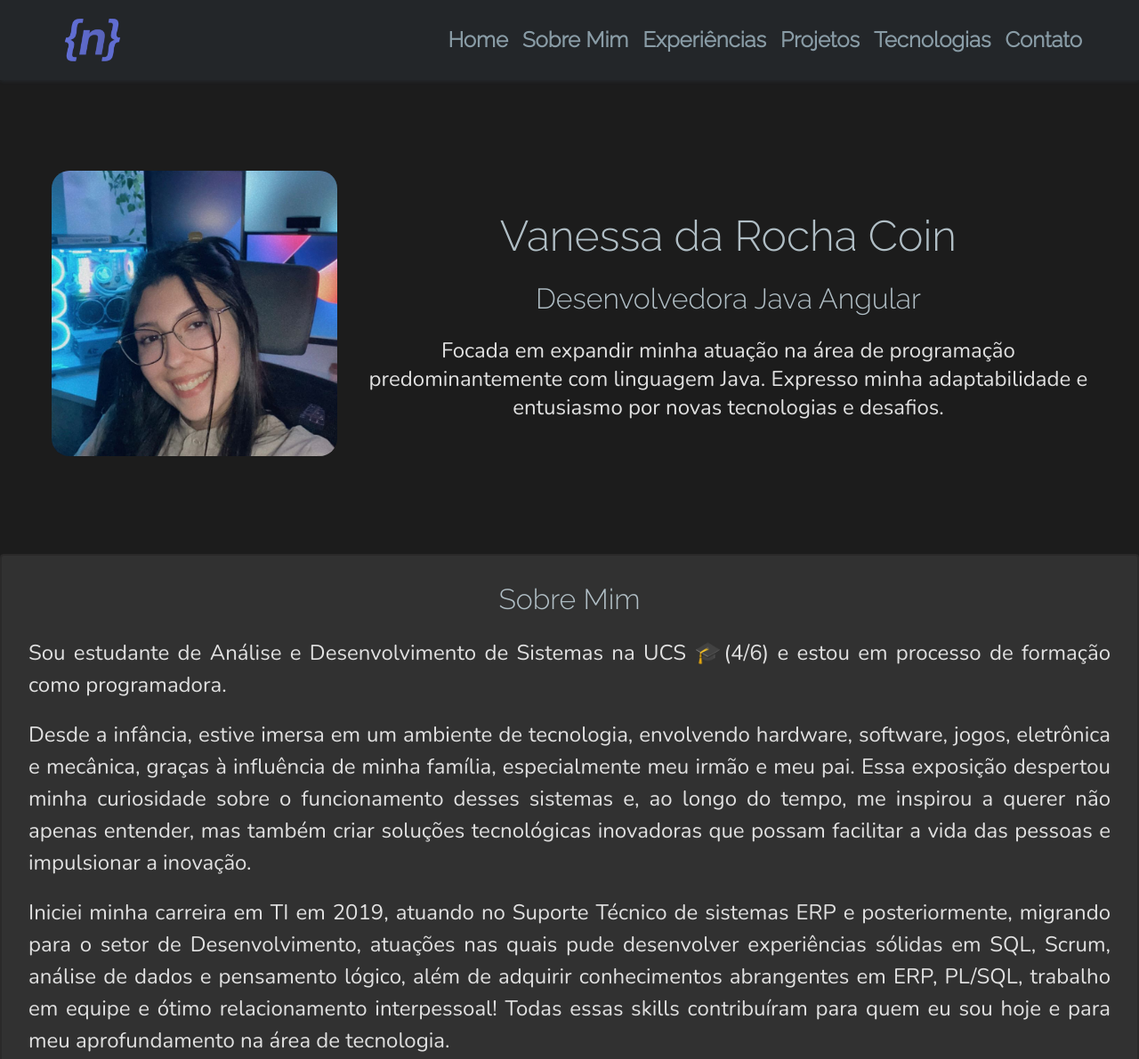
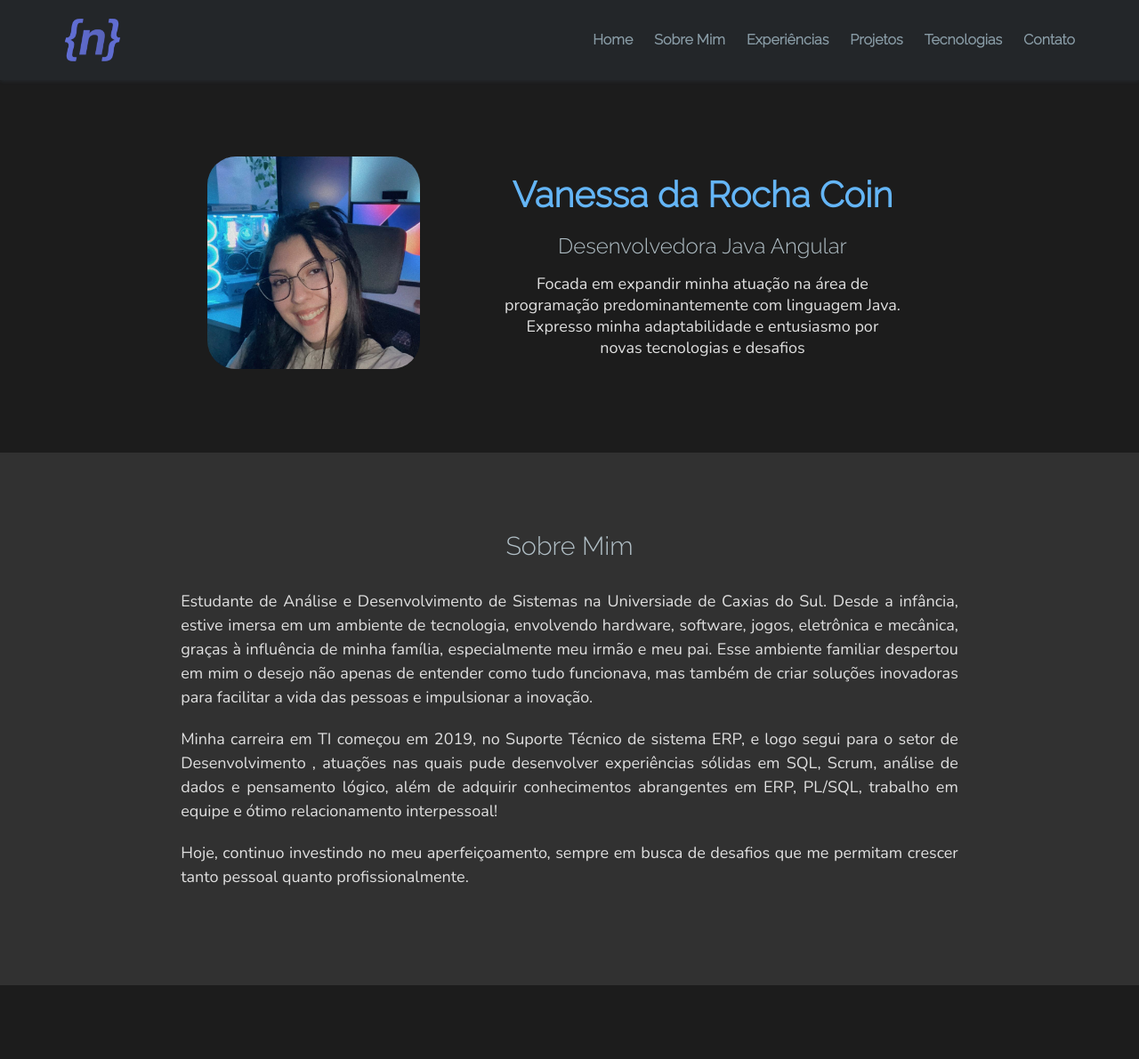
Before and after one commit to vanessacoin/portfolio-vanessacoin, a website: page index.html in a window 1280 px wide. Shown: the top 1191 px of the page at 89% size. Drawn offline with nearby package versions, Linux system fonts and the light colour scheme.

Commit message:
melhorias no css - tela padrao 19.5pol

```diff
--- a/index.html
+++ b/index.html
@@ -50,7 +50,7 @@
                         <h1 class="title">Vanessa da Rocha Coin</h1>
                         <h2 class="subtitle">Desenvolvedora Java Angular</h2>
                         <p>Focada em expandir minha atuação na área de programação predominantemente com linguagem Java.
-                            Expresso minha adaptabilidade e entusiasmo por novas tecnologias e desafios.</p>
+                            Expresso minha adaptabilidade e entusiasmo por novas tecnologias e desafios</p>
                     </div>
                 </div>
             </section>
@@ -58,24 +58,22 @@
 
         <section id="about">
             <div class="content">
-                <h2 class="subtitle">Sobre Mim</h2>
-                <p>Sou estudante de Análise e Desenvolvimento de Sistemas na UCS 🎓(4/6) e estou em processo de formação como
-                    programadora.</p>
-                <p>Desde a infância, estive imersa em um ambiente de tecnologia, envolvendo hardware, software, jogos,
-                    eletrônica e mecânica, graças à influência de minha família, especialmente meu irmão e meu pai. Essa
-                    exposição despertou minha curiosidade sobre o funcionamento desses sistemas e, ao longo do tempo, me
-                    inspirou a querer não apenas entender, mas também criar soluções tecnológicas inovadoras que possam
+                <h2 class="title-main">Sobre Mim</h2>
+                <p>Estudante de Análise e Desenvolvimento de Sistemas na Universiade de Caxias do Sul. Desde a infância,
+                    estive imersa em um ambiente de tecnologia, envolvendo hardware, software, jogos, eletrônica e mecânica,
+                    graças à influência de minha família, especialmente meu irmão e meu pai. Esse ambiente familiar despertou
+                    em mim o desejo não apenas de entender como tudo funcionava, mas também de criar soluções inovadoras para
                     facilitar a vida das pessoas e impulsionar a inovação.</p>
-                <p>Iniciei minha carreira em TI em 2019, atuando no Suporte Técnico de sistemas ERP e posteriormente,
-                    migrando para o setor de Desenvolvimento, atuações nas quais pude desenvolver experiências sólidas
-                    em SQL, Scrum, análise de dados e pensamento lógico, além de adquirir conhecimentos abrangentes em
-                    ERP, PL/SQL, trabalho em equipe e ótimo relacionamento interpessoal! Todas essas skills contribuíram
-                    para quem eu sou hoje e para meu aprofundamento na área de tecnologia.</p>
+                <p>Minha carreira em TI começou em 2019, no Suporte Técnico de sistema ERP, e logo segui para o setor de Desenvolvimento
+                    , atuações nas quais pude desenvolver experiências sólidas em SQL, Scrum, análise de dados e pensamento lógico,
+                    além de adquirir conhecimentos abrangentes em ERP, PL/SQL, trabalho em equipe e ótimo relacionamento interpessoal!</p>
+                <p>Hoje, continuo investindo no meu aperfeiçoamento, sempre em busca de desafios que me permitam crescer tanto pessoal
+                    quanto profissionalmente.</p>
         </section>
 
         <section id="experience">
             <div class="content">
-                <h2 class="subtitle">Experiências</h2>
+                <h2 class="title-main">Experiências</h2>
                 <div id="experience-item">
                     <div class="text-exp">
                         <h4 class="company-exp">Empresa: Methos Cloud ERP</h4>
@@ -127,7 +125,7 @@
 
         <section id="projects">
             <div class="content">
-                <h2 class="subtitle">Projetos</h2>
+                <h2 class="title-main">Projetos</h2>
                 <div class="project-item">
                     <p>EM BREVE</p>
                 </div>
@@ -136,7 +134,7 @@
 
         <section id="technologies">
             <div class="content">
-                <h2 class="subtitle">Tecnologias</h2>
+                <h2 class="title-main">Tecnologias</h2>
                 <div class="item-technology">
                     <span class="icon-technology">
                         <svg viewBox="0 0 512 512" xmlns="http://www.w3.org/2000/svg">
@@ -173,8 +171,8 @@
         </section>
 
         <section id="contact">
-            <div class="grid-layout">
-                <h2 class="subtitle">Contato</h2>
+            <div class="content">
+                <h2 class="title-main">Contato</h2>
                 <div class="item-contact">
                     <a href="https://www.linkedin.com/in/vanessacoin/" target="_blank">
                         <span class="icon-contact">
--- a/src/assets/css/_about.scss
+++ b/src/assets/css/_about.scss
@@ -1,18 +1,14 @@
 #about {
-    background-color: #313131;
-    border: 2px solid #2a2929;
-    padding: 30px;
-    border-radius: 4px;
+    background-color: var(--color-bg-secondary);
 
     .content {
         display: flex;
         flex-direction: column;
-        align-items: left;
         justify-content: center;
+        margin: 0 var(--margin-lateral-medium) 0 var(--margin-lateral-medium);
 
         p {
             line-height: 1.5;
-            font-size: var(--size-font-medium);
             text-align: justify;
             margin-bottom: 20px;
         }
--- a/src/assets/css/_base.scss
+++ b/src/assets/css/_base.scss
@@ -21,15 +21,24 @@ h1, h2, h3, h4 {
 }
 
 .title {
-    font-size: var(--size-font-xlarge);
+    font-size: var(--font-size-title);
+    margin-bottom: var(--margin-title-bottom);
+    color: var(--color-secondary);
+    font-weight: bold;
 }
 
 .subtitle {
-    font-size: var(--size-font-large);
+    font-size: var(--font-size-subtitle);
+    margin-bottom: var(--margin-subtitle-bottom);
 }
 
-p, li, h3, h4, span {
-    font-size: var(--size-font-medium);
+.title-main {
+    font-size: var(--font-size-subtitle-main);
+    margin-bottom: var(--margin-title-main-bottom);
+}
+
+p, h3, h4, span, a, li {
+    font-size: var(--font-size-paragraph);
 }
 
 a {
@@ -47,12 +56,15 @@ section {
     box-sizing: border-box;
 }
 
+.content {
+    padding: var(--padding-large);
+}
+
 .grid-layout {
-    min-width: 1025px;
-    max-width: 1200px;
-    margin: 80px auto;
+    margin: var(--margin-lateral-medium) auto;
     display: flex;
     justify-content: space-between;
+    padding: var(--padding-large);
 }
 
 ::selection {
--- a/src/assets/css/_contact.scss
+++ b/src/assets/css/_contact.scss
@@ -1,8 +1,6 @@
 #contact .grid-layout {
-    display: flex;
     flex-direction: column;
     justify-content: space-between;
-    height: auto;
 }
 
 .icon-contact svg {
@@ -17,7 +15,6 @@
 }
 
 .item-contact svg {
-    margin-right: var(--spacing-small);
     fill: var(--color-secondary);
     transition: transform 0.3s ease;
 }
@@ -41,5 +38,5 @@
 }
 
 .description-contact {
-    margin-left: var(--spacing-small);
+    margin-left: var(--spacing-medium);
 }
--- a/src/assets/css/_experience.scss
+++ b/src/assets/css/_experience.scss
@@ -4,7 +4,8 @@
 }
 
 .title-exp {
-    color: var(--color-accent);
+    color: var(--color-secondary);
+    font-weight: bold;
 }
 
 .company-exp {
@@ -13,7 +14,7 @@
 }
 
 .date-exp {
-    color: #c4c4c4;
+    color: var(--color-accent);
 }
 
 .experience-list {
@@ -23,3 +24,7 @@
     text-align: justify;
     text-justify: inter-word;
 }
+
+#experience .content {
+    margin: 0 var(--margin-lateral-medium) 0 var(--margin-lateral-medium);
+}
--- a/src/assets/css/_footer.scss
+++ b/src/assets/css/_footer.scss
@@ -1,7 +1,9 @@
 footer {
-    box-shadow: 0 1px 6px 0 rgba(0, 0, 0, 0.15);
     background-color: var(--color-header-footer);
-	padding: 20px;
+	padding: 1.5em;
 	align-items: center;
-	margin-top: 50px;
 }
+
+footer p {
+	font-size: var(--font-size-footer);
+}
--- a/src/assets/css/_header.scss
+++ b/src/assets/css/_header.scss
@@ -16,10 +16,6 @@ header img {
     display: inline-block;
 }
 
-header nav ul li:last-of-type a {
-    margin-right: 0;
-}
-
 .header-container {
     display: flex;
     justify-content: space-between;
@@ -33,7 +29,8 @@ header nav ul li:last-of-type a {
     display: flex;
 }
 
-nav ul {
+header nav {
+    ul {
         display: flex;
         list-style: none;
         padding: 0;
@@ -44,15 +41,21 @@ nav ul {
         margin: 0;
     }
 
-nav ul li {
-    margin-right: var(--spacing-medium);
+    ul li {
+        margin-right: var(--spacing-large);
     }
 
-nav a {
+    ul li:last-of-type a {
+        margin-right: 0;
+    }
+
+    a {
         color: var(--color-accent);
         text-decoration: none;
+        font-size: var(--size-font-xsmall);
     }
 
-nav a:hover {
-    text-decoration: underline;
+    a:hover {
+        color: var(--color-secondary);
     }
+}
--- a/src/assets/css/_home.scss
+++ b/src/assets/css/_home.scss
@@ -7,14 +7,15 @@
     justify-content: space-between;
     align-items: center;
     height: auto;
+    margin: 0 var(--margin-lateral-medium) 0 var(--margin-lateral-medium);
 }
 
-.home-conatainer-text p {
-    font-size: var(--size-font-xxlarge);
+.home-container-text p {
+    margin: 0 var(--margin-lateral-small) 0 var(--margin-lateral-small);
 }
 
 main figure img{
-    width: 90%;
+    width: 80%;
     height: auto;
-    border-radius: 20px;
+    border-radius: 2em;
 }
--- a/src/assets/css/_projects.scss
+++ b/src/assets/css/_projects.scss
@@ -1,6 +1,3 @@
 #projects {
-    background-color: #313131;
-    border: 2px solid #2a2929;
-    padding: 30px;
-    border-radius: 4px;
+    background-color: var(--color-bg-secondary);
 }
--- a/src/assets/css/_variables.scss
+++ b/src/assets/css/_variables.scss
@@ -3,6 +3,7 @@
 ====================== */
 :root {
     --color-bg: #1c1c1c;
+    --color-bg-secondary: #313131;
     --color-text: #e0e0e0;
     --color-primary: #b0bec5;
     --color-accent: #90a4ae;
@@ -18,12 +19,30 @@
     --spacing-xlarge: 2rem;
     --spacing-xxlarge: 2.5rem;
 
+    --padding-small: 3em;
+    --padding-large: 4em;
+
+    --margin-lateral-xsmall: 2vw;
+    --margin-lateral-small: 5vw;
+    --margin-lateral-medium: 9vw;
+    --margin-title-bottom: 1.25rem;
+    --margin-subtitle-bottom: 1rem;
+    --margin-title-main-bottom: 2rem;
+
     --width-contact: 2.5rem;
     --height-contact: 2.5rem;
     --width-technology: 7rem;
     --height-technology: 7rem;
 
-    --size-font-small: 1.2em;
+    --font-size-title: 2.5rem;
+    --font-size-subtitle: 1.5rem;
+    --font-size-subtitle-main: 1.8rem;
+    --font-size-paragraph: 1.125rem;
+    --font-size-footer: 0.9rem;
+
+    --font-size-xxsmall: 0.7rem;
+    --size-font-xsmall: 1rem;
+    --size-font-small: 1.2rem;
     --size-font-medium: 1.5rem;
     --size-font-large: 2rem;
     --size-font-xlarge: 3rem;
```
Also changed, not shown: src/assets/css/style.css, 1 other file. Lines whose indentation alone changed are shown as unchanged.
